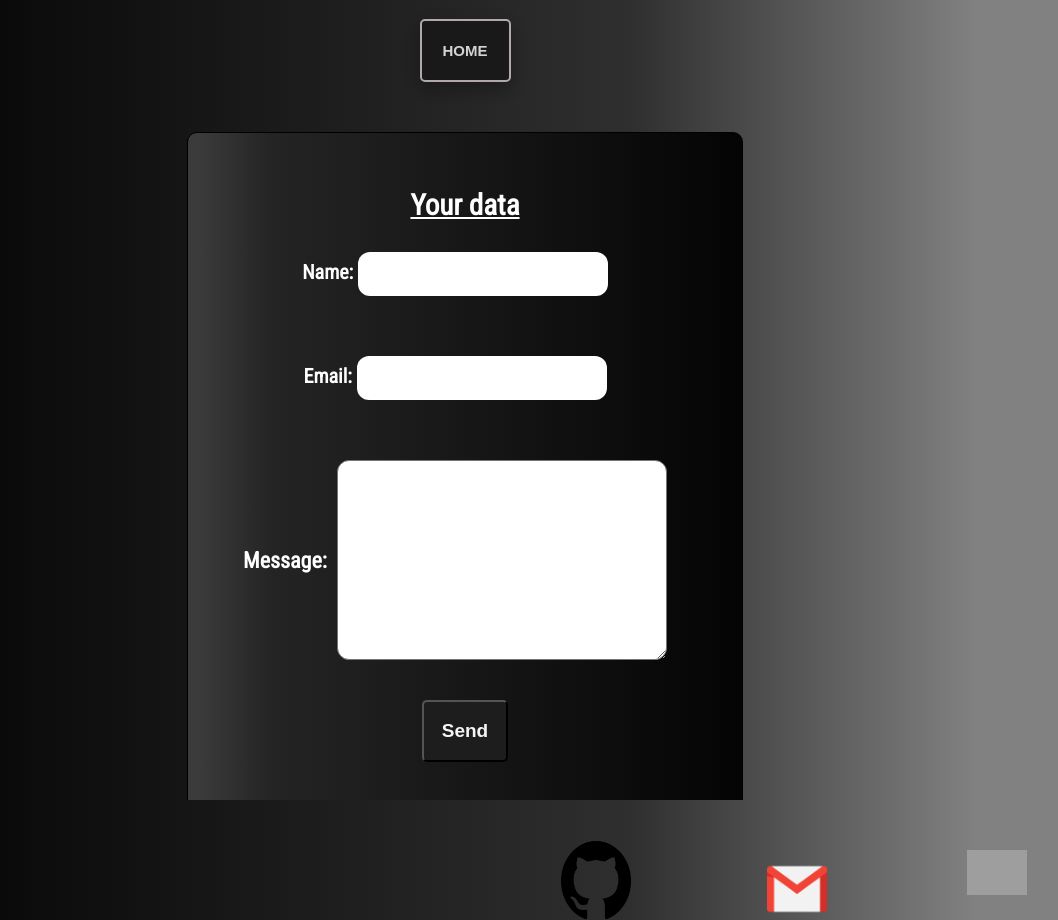
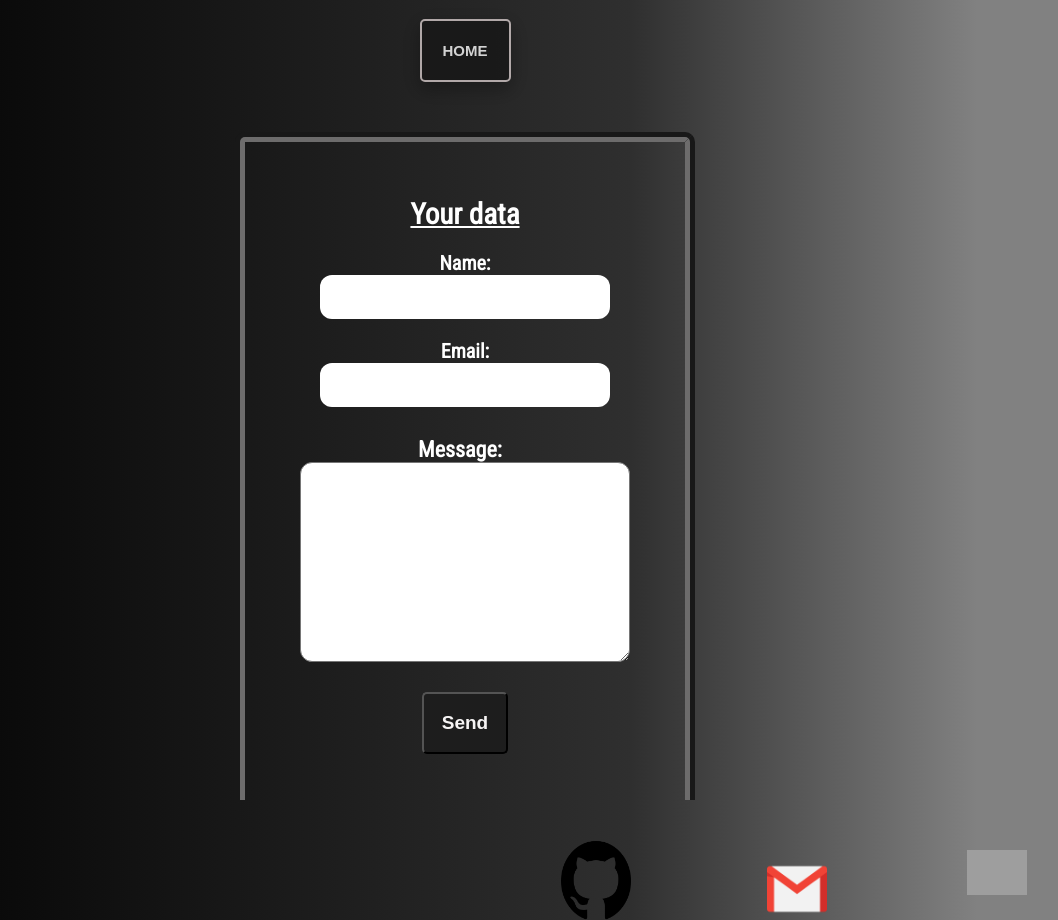
Before and after one commit to SaanCaba/portfolioSc, a React (Create React App) app: page /contact in a window 1280 px wide. Shown: the whole page, without its empty margins (175-1233 px from the left). Built offline with nearby package versions, Linux system fonts and the light colour scheme; grey boxes are pictures that could not be loaded.

Commit message:
estilos formulario

```diff
--- a/src/components/styles/ContactUs.css
+++ b/src/components/styles/ContactUs.css
@@ -24,9 +24,12 @@
 }
 
 form{
-    background: rgb(59,59,59);
-    background: linear-gradient(90deg, rgba(59,59,59,1) 2%, rgba(36,36,36,1) 15%, rgba(4,4,4,1) 100%);
-    border: 0.3px solid black;
+    /* background: rgb(59,59,59); */
+    /* background: linear-gradient(90deg, rgba(59,59,59,1) 2%, rgba(36,36,36,1) 15%, rgba(4,4,4,1) 100%); */
+    border-top: 10px groove #6d6c6c;
+    border-right: 10px ridge #6d6c6c;
+    border-bottom: 10px ridge #6d6c6c;
+    border-left: 10px groove #6d6c6c;
     border-radius: 10px;
     display: flex;
     width: max-content;
@@ -35,13 +38,15 @@ form{
 }
 
 form input {
-    padding: 12px;
+    padding: 6px;
     height: 44px;
-    width: 250px;
+    width: 290px;
     border: none;
     border-radius: 12px;
     font-weight: bold;
 }
+
+
 
 form input:focus{
     outline: none;
@@ -53,7 +58,7 @@ form textarea:focus{
 
 form textarea{
     width: 330px;
-    padding: 5px;
+    padding: 10px;
     height: 200px;
     border-radius: 12px;
     box-sizing: border-box;
@@ -64,31 +69,37 @@ form button{
     padding: 5px;
 }
 .formname{
-    margin-top: 30px;
-    margin-bottom: 30px;
-    margin-right: 20px;
+    display: flex;
+    flex-direction: column;
+    justify-content: center;
+    align-items: center;
+    margin-top: 20px;
     color: white;
     font-size: 20px;
     font-weight: bold;
 }
 
+
 .formemail{
+    display: flex;
+    flex-direction: column;
+    justify-content: center;
+    align-items: center;
     font-weight: bold;
-    margin-top: 30px;
-    margin-bottom: 30px;
-    margin-right: 20px;
+    margin-top: 20px;
     color: white;
     font-size: 20px;
 }
 
 .formmessage{
+    display: flex;
+    flex-direction: column;
+    justify-content: center;
+    align-items: center;
     margin-top: 30px;
-    margin-bottom: 30px;
-    margin-right: 20px;
+    margin-bottom: 20px;
     color: white;
     font-size: 22px;
-    display: flex;
-    align-items: center;
     font-weight: bold;
 
 }
@@ -110,6 +121,8 @@ form button{
     cursor: pointer;
 }
 
+
+
 .titleform{
     color: white;
     font-size: 29px;
```
